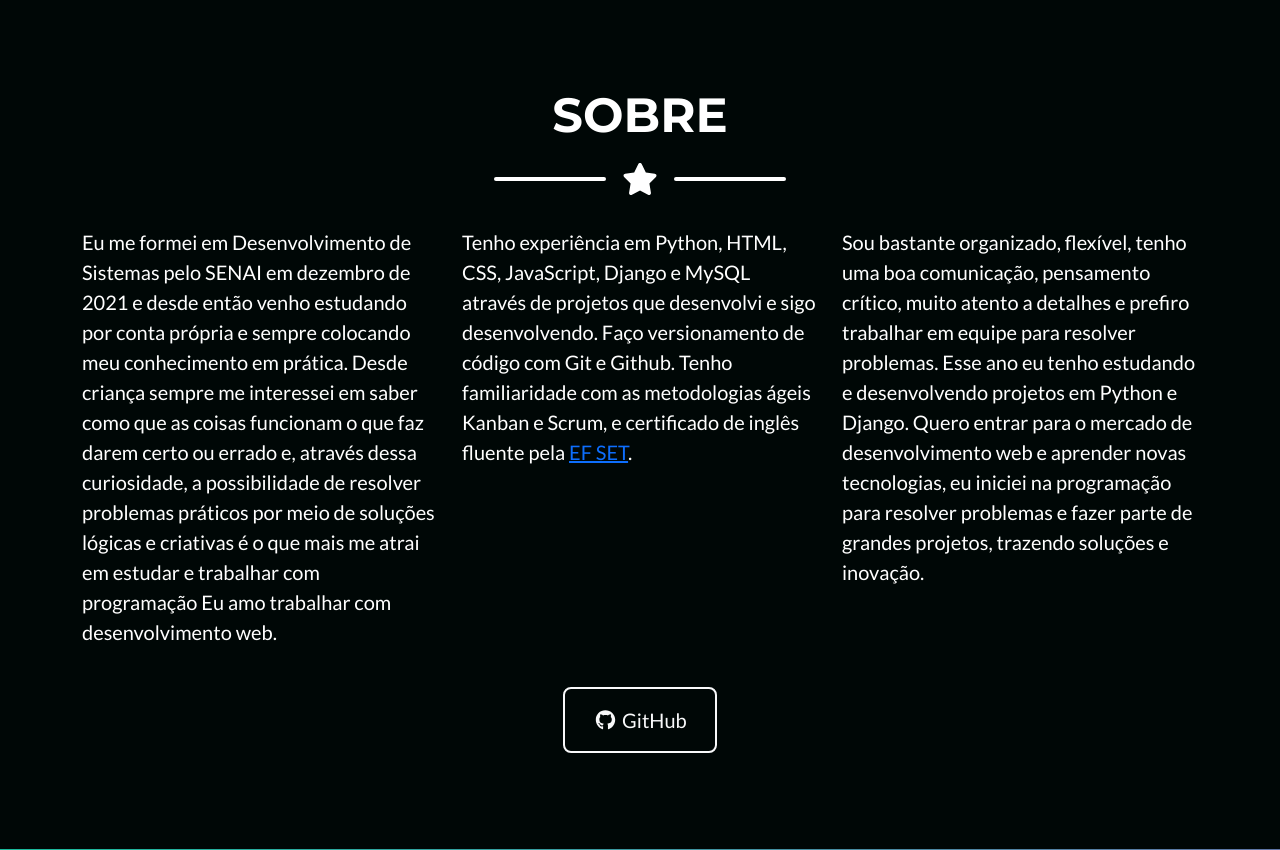
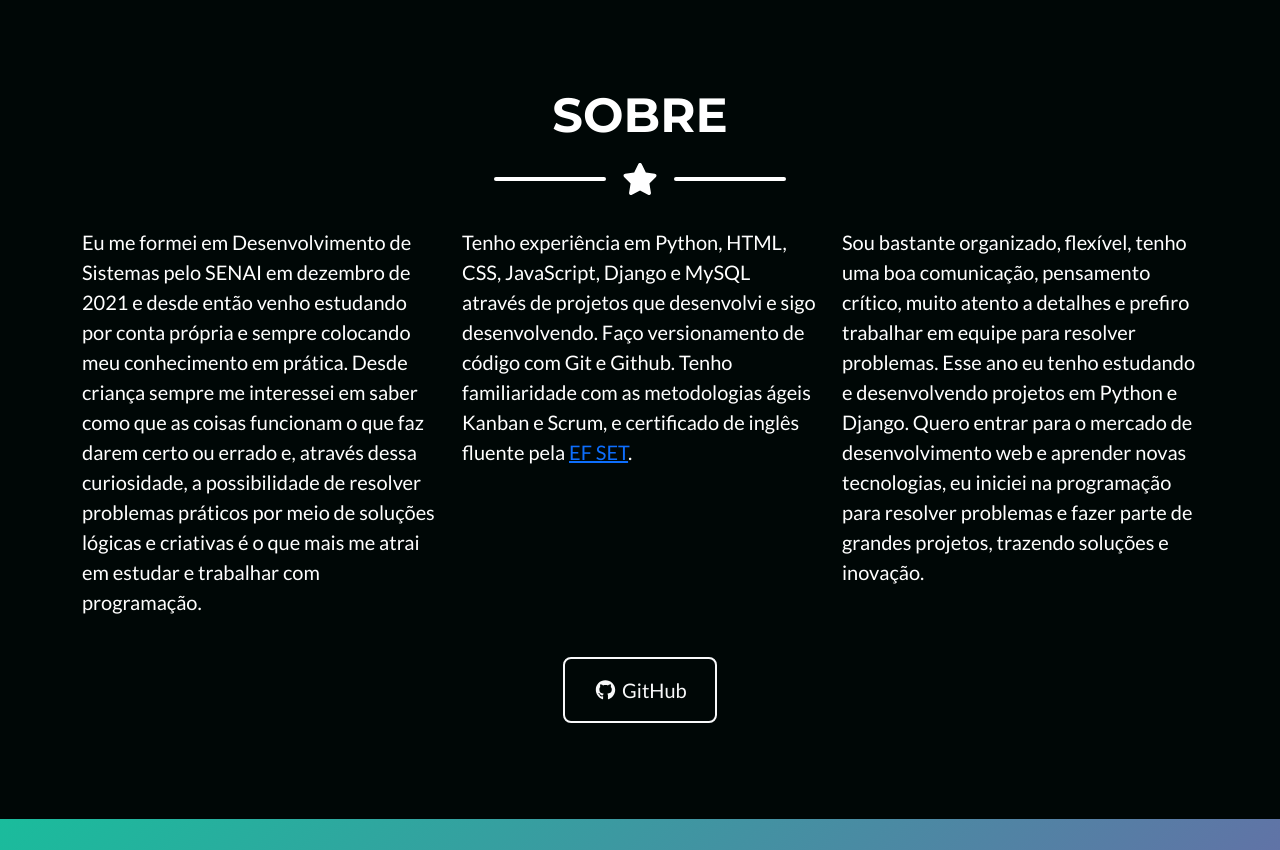
Before and after one commit to matheuspaiim/Portfolio, a Django app: page / in a window 1280 px wide. Shown: the part 1725-2575 px from the top of the page. Run offline with Django 4.2, Linux system fonts and the light colour scheme; some libraries are stand-ins or nearby versions.

Commit message:
minor changes

```diff
--- a/templates/index.html
+++ b/templates/index.html
@@ -149,8 +149,7 @@
                 dezembro de 2021 e desde então venho estudando por conta própria e sempre colocando meu conhecimento em
                 prática. Desde criança sempre me interessei em saber como que as coisas funcionam o que faz darem certo
                 ou errado e, através dessa curiosidade, a possibilidade de resolver problemas práticos por meio de
-                soluções lógicas e criativas é o que mais me atrai em estudar e trabalhar com programação
-                Eu amo trabalhar com desenvolvimento web.</p></div>
+                soluções lógicas e criativas é o que mais me atrai em estudar e trabalhar com programação.</p></div>
             <div class="col-lg-4 ms-auto"><p class="lead">Tenho experiência em Python, HTML, CSS, JavaScript, Django e
                 MySQL através de projetos que desenvolvi e sigo desenvolvendo. Faço versionamento de código com Git e
                 Github. Tenho
```
